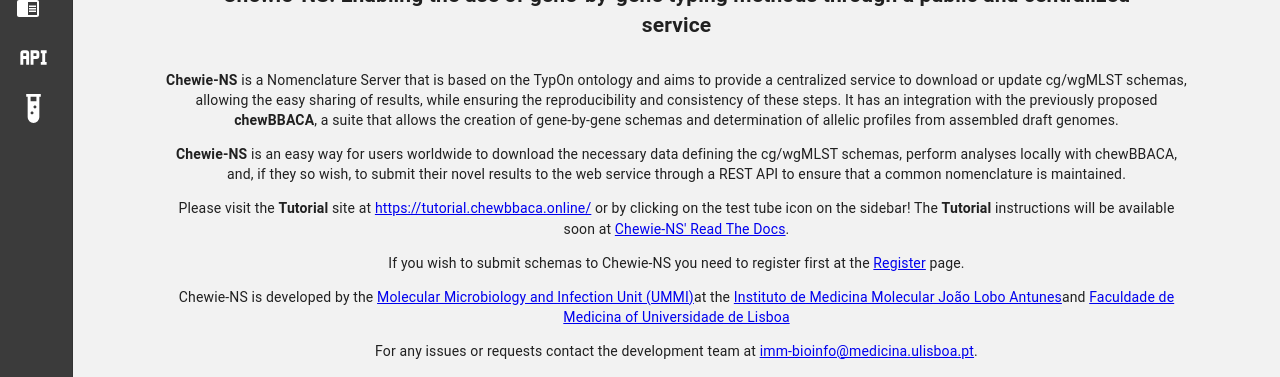
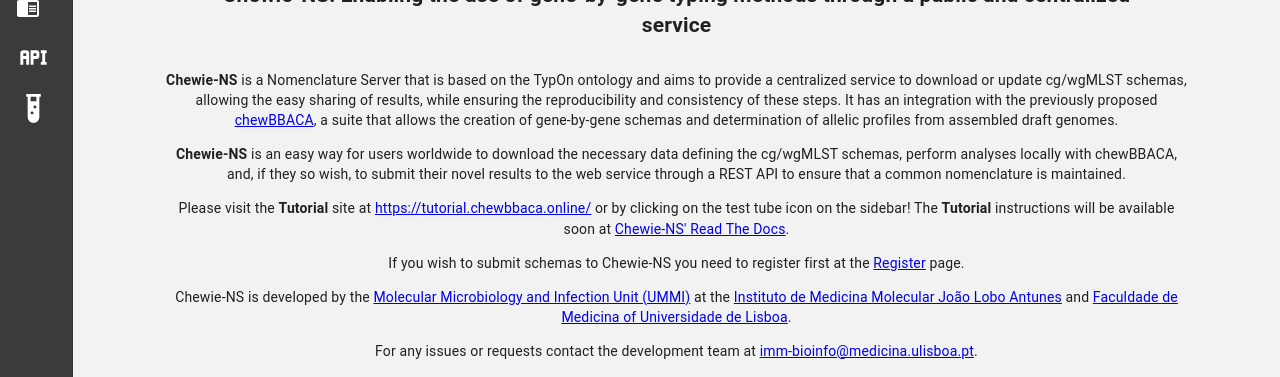
Before and after one commit to B-UMMI/Chewie-NS, a React (Create React App) app in the folder frontend_react/chewie_ns/: page / in a window 1280 px wide. Shown: the part 346-723 px from the top of the page. Built offline with nearby package versions, Linux system fonts and the light colour scheme.

Commit message:
Light changes to the text. Added a link to the chewBBACA repo.

```diff
--- a/frontend_react/chewie_ns/src/containers/Chewie/Chewie.js
+++ b/frontend_react/chewie_ns/src/containers/Chewie/Chewie.js
@@ -65,9 +65,15 @@ class Chewie extends Component {
               download or update cg/wgMLST schemas, allowing the easy sharing of
               results, while ensuring the reproducibility and consistency of
               these steps. It has an integration with the previously proposed{" "}
-              <b>chewBBACA</b>, a suite that allows the creation of gene-by-gene
-              schemas and determination of allelic profiles from assembled draft
-              genomes.
+              <a
+                href={"https://github.com/B-UMMI/chewBBACA"}
+                target={"_blank"}
+                rel="noopener noreferrer"
+              >
+                chewBBACA
+              </a>
+              , a suite that allows the creation of gene-by-gene schemas and
+              determination of allelic profiles from assembled draft genomes.
             </p>
             <p>
               <b>Chewie-NS</b> is an easy way for users worldwide to download
@@ -104,7 +110,7 @@ class Chewie extends Component {
                 rel="noopener noreferrer"
               >
                 Molecular Microbiology and Infection Unit (UMMI)
-              </a>
+              </a>{" "}
               at the{" "}
               <a
                 href={"https://imm.medicina.ulisboa.pt/"}
@@ -112,7 +118,7 @@ class Chewie extends Component {
                 rel="noopener noreferrer"
               >
                 Instituto de Medicina Molecular João Lobo Antunes
-              </a>
+              </a>{" "}
               and{" "}
               <a
                 href={"https://www.medicina.ulisboa.pt/"}
@@ -121,6 +127,7 @@ class Chewie extends Component {
               >
                 Faculdade de Medicina of Universidade de Lisboa
               </a>
+              .
             </p>
             <p>
               For any issues or requests contact the development team at{" "}
```
